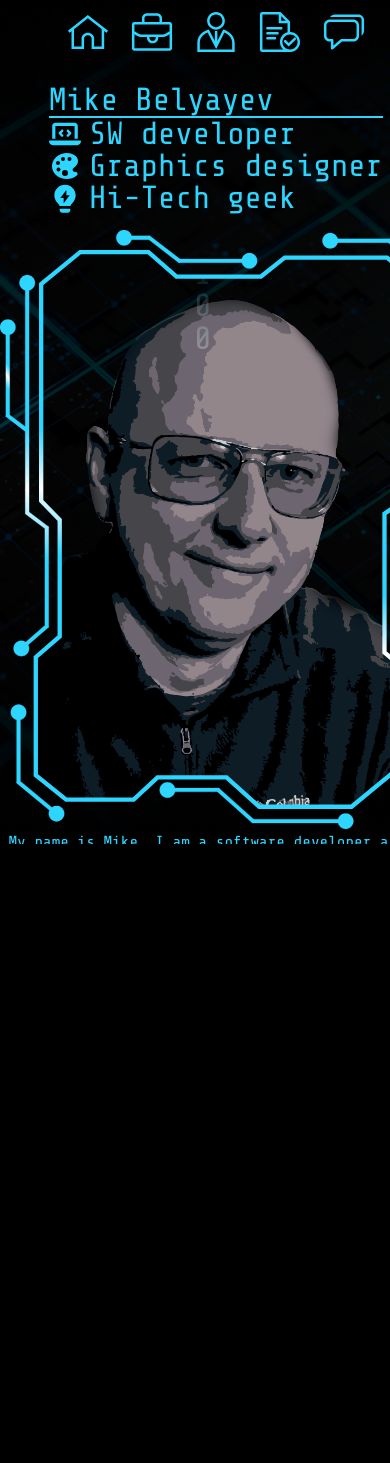
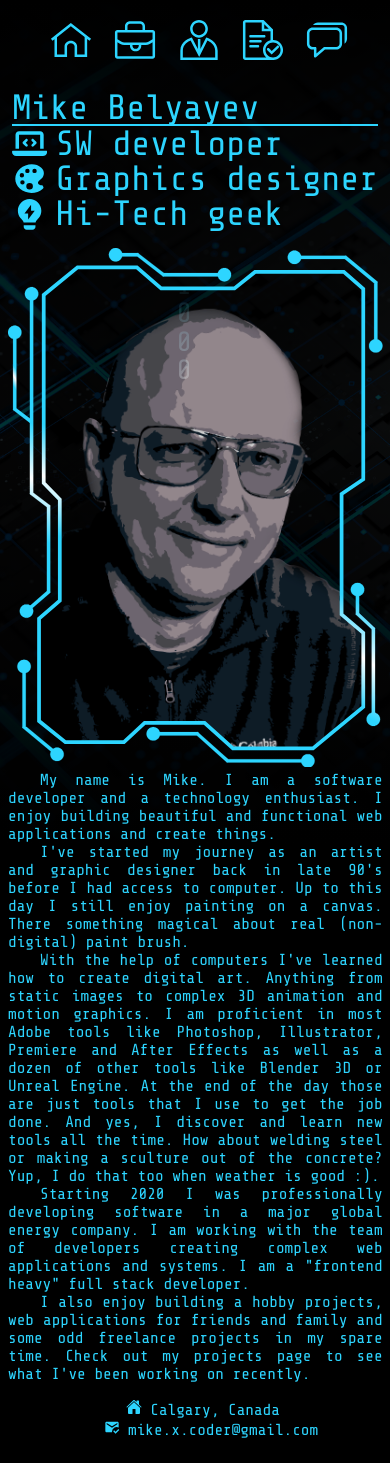
Before and after one commit to Belyayev/portfolio, a React (Create React App) app: page / in a window 390 px wide. Before the commit the page ends 844 px from the top, so only its background shows below. Built offline with nearby package versions, Linux system fonts and the light colour scheme.

Commit message:
updated mobile size styles

```diff
--- a/src/App.css
+++ b/src/App.css
@@ -14,9 +14,11 @@ body {
 }
 
 .App {
-  height: 100vh;
+  height: 100;
   width: 100vw;
-  overflow-x: hidden;
+  max-width: 98%;
+  overflow: hidden;
+  padding: 0.5rem;
   display: grid;
   grid:
     "header" min-content
@@ -46,6 +48,11 @@ main {
   margin-top: 1rem;
   grid-area: main;
   justify-self: center;
+}
+
+p {
+  text-align: justify;
+  text-indent: 2rem;
 }
 
 .home {
@@ -144,6 +151,7 @@ footer {
 
 .footer {
   display: flex;
+  flex-direction: row;
   align-items: center;
   justify-content: center;
   white-space: nowrap;
@@ -160,11 +168,21 @@ footer {
       "main main" auto
       "footer footer" min-content;
   }
+  .home {
+    width: 98%;
+  }
+
+  p {
+    width: 98%;
+  }
   .archviz {
   }
   .jumbo-font {
-    font-size: 2rem;
+    font-size: 2.2rem;
     line-height: 2rem;
+  }
+  .footer {
+    flex-direction: column;
   }
 }
 
@@ -184,6 +202,9 @@ footer {
   .jumbo-font {
     font-size: 2.5rem;
     line-height: 3rem;
+  }
+  .footer {
+    flex-direction: row;
   }
 }
 @media screen and (min-width: 700px) {
--- a/src/App.tsx
+++ b/src/App.tsx
@@ -101,9 +101,14 @@ function App() {
         </main>
         <footer>
           <div className="footer">
-            <IoHome />
-            Calgary, Canada <MdMarkEmailRead style={{ marginLeft: "1.5rem" }} />
-            mike.x.coder@gmail.com
+            <div>
+              <IoHome />
+              Calgary, Canada
+            </div>
+            <div>
+              <MdMarkEmailRead style={{ marginLeft: "1.5rem" }} />
+              mike.x.coder@gmail.com
+            </div>
           </div>
         </footer>
       </BrowserRouter>
```
